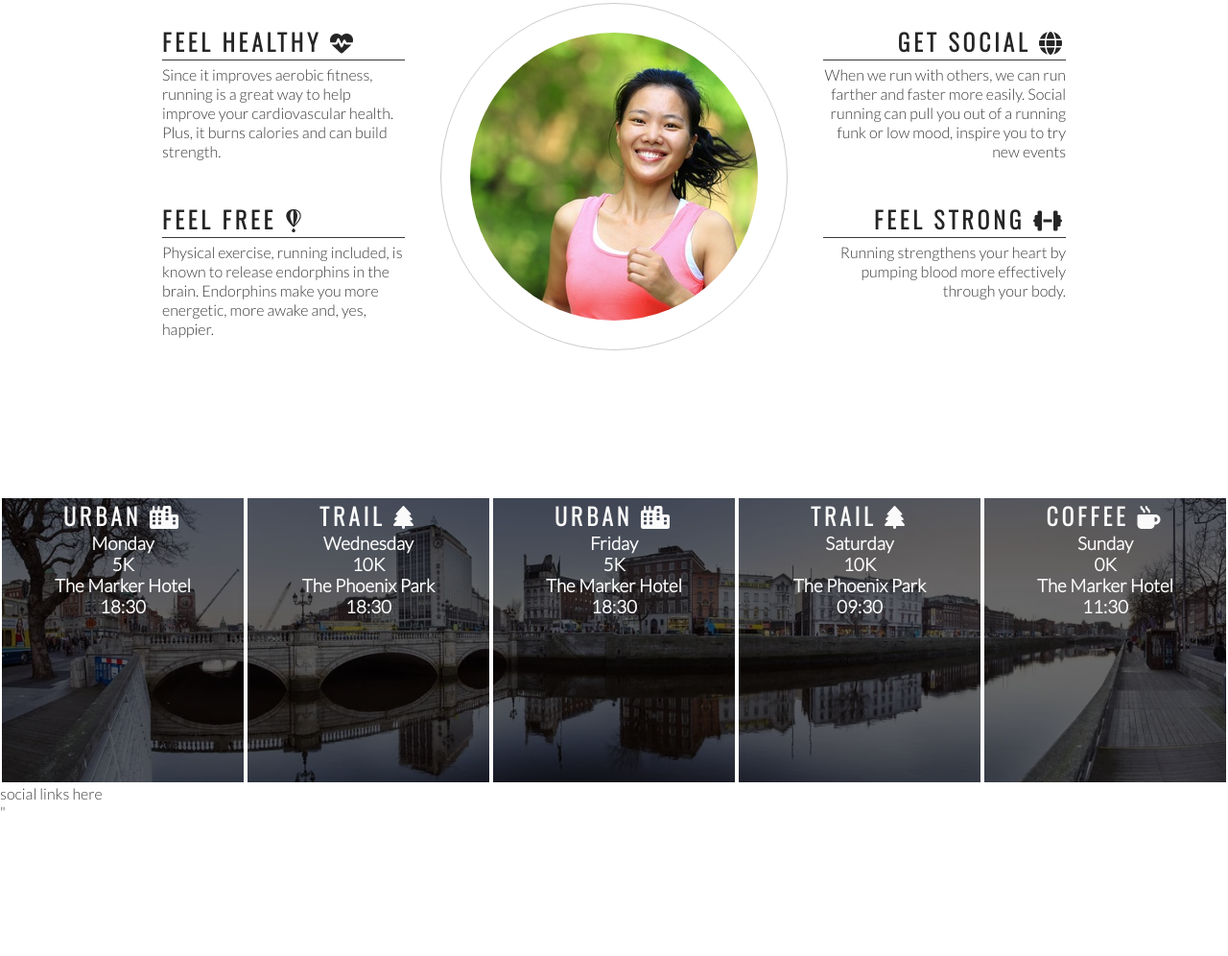
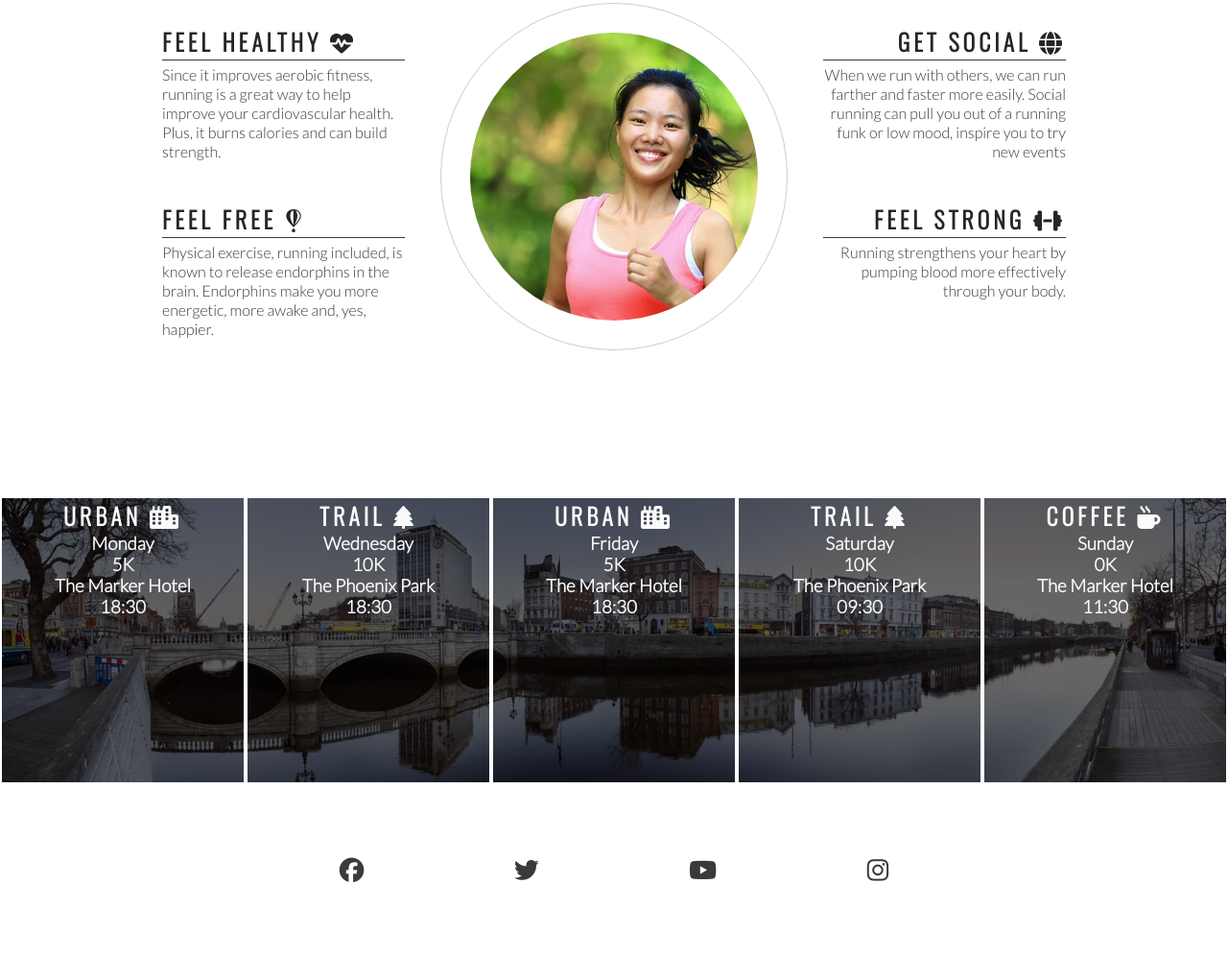
Before and after one commit to Ianterrupter/love-running, a plain HTML site: page index.html in a window 1280 px wide. Shown: the part 778-1774 px from the top of the page at 96% size. Before the commit the page ends 1633 px from the top, so only its background shows below. Drawn offline with nearby package versions, Linux system fonts and the light colour scheme.

Commit message:
Add gallery

```diff
--- a/assets/css/style.css
+++ b/assets/css/style.css
@@ -201,3 +201,23 @@ hr {
 #times h2 {
     color: #fafafa;
 }
+
+footer {
+    height: 150px;
+
+}
+
+.social-networks {
+    text-align: center;
+}
+
+.social-networks > li {
+    display: inline;
+}
+
+.social-networks i {
+    font-size: 160%;
+    margin: 1%;
+    padding: 5%;
+    color: #3a3a3a;
+}
--- /dev/null
+++ b/gallery.html
@@ -0,0 +1,55 @@
+<!DOCTYPE html>
+<html lang="en">
+
+<head>
+    <meta charset="UTF-8">
+    <meta http-equiv="X-UA-Compatible" content="IE=edge">
+    <meta name="viewport" content="width=device-width, initial-scale=1.0">
+    <meta name="description" content="Love Running Club for runners in Dublin, Ireland">
+    <meta name="keywords" content="love running, running club, ireland, dublin">
+
+    <link rel="stylesheet" href="assets/css/style.css">
+    <title>Love Running</title>
+</head>
+
+<body>
+    <header>
+        <a href="index.html">
+            <h1 id="logo">
+                Love Running
+            </h1>
+        </a>
+        <nav>
+            <ul id="menu">
+                <li><a href="#">Sign Up</a>
+                </li>
+                <li><a href="gallery.html" class="active">Gallery</a>
+                </li>
+                <li><a href="index.html">Home
+                    </a></li>
+
+
+            </ul>
+        </nav>
+    </header>
+    <footer>
+        <ul class="social-networks">
+            <li>
+                <a href="https://facebook.com" target="_blank" rel="noopener" aria-label="Visit our Facebook page (opens in a new tab)"><i class="fa-brands fa-facebook"></i></a>
+            </li>
+            <li>
+                <a href="https://twitter.com" target="_blank" rel="noopener" aria-label="Visit our Twitter page (opens in a new tab)"><i class="fa-brands fa-twitter"></i></a>
+            </li>
+            <li>
+                <a href="https://youtube.com" target="_blank" rel="noopener" aria-label="Visit our Youtube page (opens in a new tab)"><i class="fa-brands fa-youtube"></i></a>
+            </li>
+            <li>
+                <a href="https://instagram.com" target="_blank" rel="noopener" aria-label="Visit our Instagram page (opens in a new tab)"><i class="fa-brands fa-instagram"></i></a>
+            </li>
+        </ul>
+    </footer>
+
+    <script src=" https://kit.fontawesome.com/00a840e3e1.js" crossorigin="anonymous"></script>
+</body>
+
+</html>
--- a/index.html
+++ b/index.html
@@ -23,7 +23,7 @@
             <ul id="menu">
                 <li><a href="#">Sign Up</a>
                 </li>
-                <li><a href="#">Gallery</a>
+                <li><a href="gallery.html">Gallery</a>
                 </li>
                 <li><a href="index.html" class="active">Home
                     </a></li>
@@ -118,10 +118,23 @@
         </div>
     </section>
     <footer>
-        social links here
+        <ul class="social-networks">
+            <li>
+                <a href="https://facebook.com" target="_blank" rel="noopener" aria-label="Visit our Facebook page (opens in a new tab)"><i class="fa-brands fa-facebook"></i></a>
+            </li>
+            <li>
+                <a href="https://twitter.com" target="_blank" rel="noopener" aria-label="Visit our Twitter page (opens in a new tab)"><i class="fa-brands fa-twitter"></i></a>
+            </li>
+            <li>
+                <a href="https://youtube.com" target="_blank" rel="noopener" aria-label="Visit our Youtube page (opens in a new tab)"><i class="fa-brands fa-youtube"></i></a>
+            </li>
+            <li>
+                <a href="https://instagram.com" target="_blank" rel="noopener" aria-label="Visit our Instagram page (opens in a new tab)"><i class="fa-brands fa-instagram"></i></a>
+            </li>
+        </ul>
     </footer>
 
-    <script src=" https://kit.fontawesome.com/00a840e3e1.js" crossorigin="anonymous"></script>"
+    <script src=" https://kit.fontawesome.com/00a840e3e1.js" crossorigin="anonymous"></script>
 </body>
 
 </html>
```
